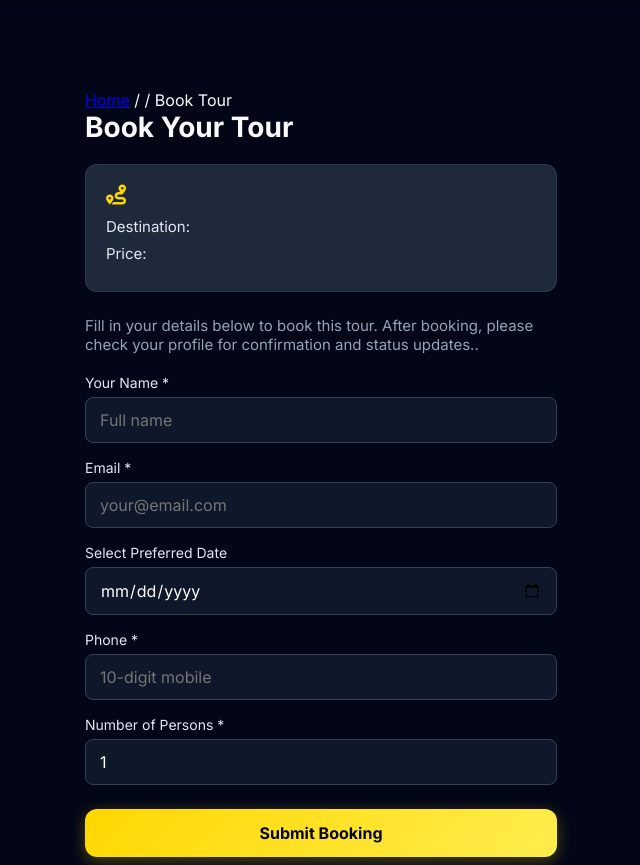
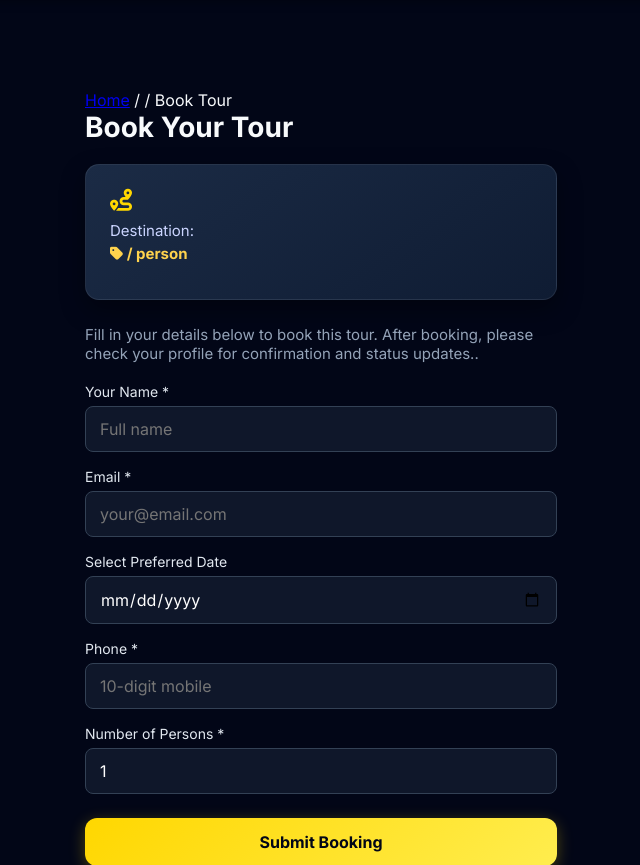
Before and after one commit to Tejasrathod274/Final-Project, a Flask app: page /book-tour in a window 1280 px wide. Shown: the part 70-935 px from the top of the page, without its empty margins (319-959 px from the left). Run offline with Flask 3, Linux system fonts and the light colour scheme; some libraries are stand-ins or nearby versions.

Commit message:
changed the tour box description

```diff
--- a/static/css/book-tour.css
+++ b/static/css/book-tour.css
@@ -255,3 +255,65 @@
     font-size: 14px;
   }
 }
+/* Tour Info Card */
+.tour-info-box{
+background: linear-gradient(145deg,#1b2b45,#0f1c33);
+padding:24px;
+border-radius:14px;
+margin-bottom:25px;
+box-shadow:0 10px 25px rgba(0,0,0,0.35);
+border:1px solid rgba(255,255,255,0.08);
+}
+
+/* Title */
+.tour-info-box h2{
+font-size:22px;
+margin-bottom:10px;
+color:#ffffff;
+display:flex;
+align-items:center;
+gap:8px;
+}
+
+/* Destination text */
+.tour-dest{
+color:#cbd5ff;
+font-size:15px;
+margin-bottom:4px;
+}
+
+/* Price highlight */
+.tour-price{
+color:#ffd34d;
+font-weight:600;
+margin-bottom:12px;
+}
+
+/* Description container */
+.tour-description{
+margin-top:12px;
+border-top:1px solid rgba(255,255,255,0.1);
+padding-top:12px;
+}
+
+/* Each Day block */
+.tour-description p{
+background:rgba(255,255,255,0.05);
+padding:10px 14px;
+border-radius:8px;
+margin-bottom:8px;
+font-size:14px;
+line-height:1.5;
+color:#dbe3ff;
+}
+
+/* Mobile responsiveness */
+@media (max-width:768px){
+.tour-info-box{
+padding:18px;
+}
+
+.tour-description p{
+font-size:13px;
+}
+}
--- a/templates/book-tour.html
+++ b/templates/book-tour.html
@@ -53,7 +53,7 @@
     <div class="tour-info-box tour-info-reveal">
       <h2><i class="fas fa-route"></i> {{ tour_name }}</h2>
       <p class="tour-dest">Destination: <strong>{{ destination }}</strong></p>
-      <p class="tour-price">Price: <strong>{{ tour_price }}</strong></p>
+      <p class="tour-price"><i class="fas fa-tag"></i> {{ tour_price }} / person</p>
       {% if tour_description %}
       <div class="tour-description">
 
```
